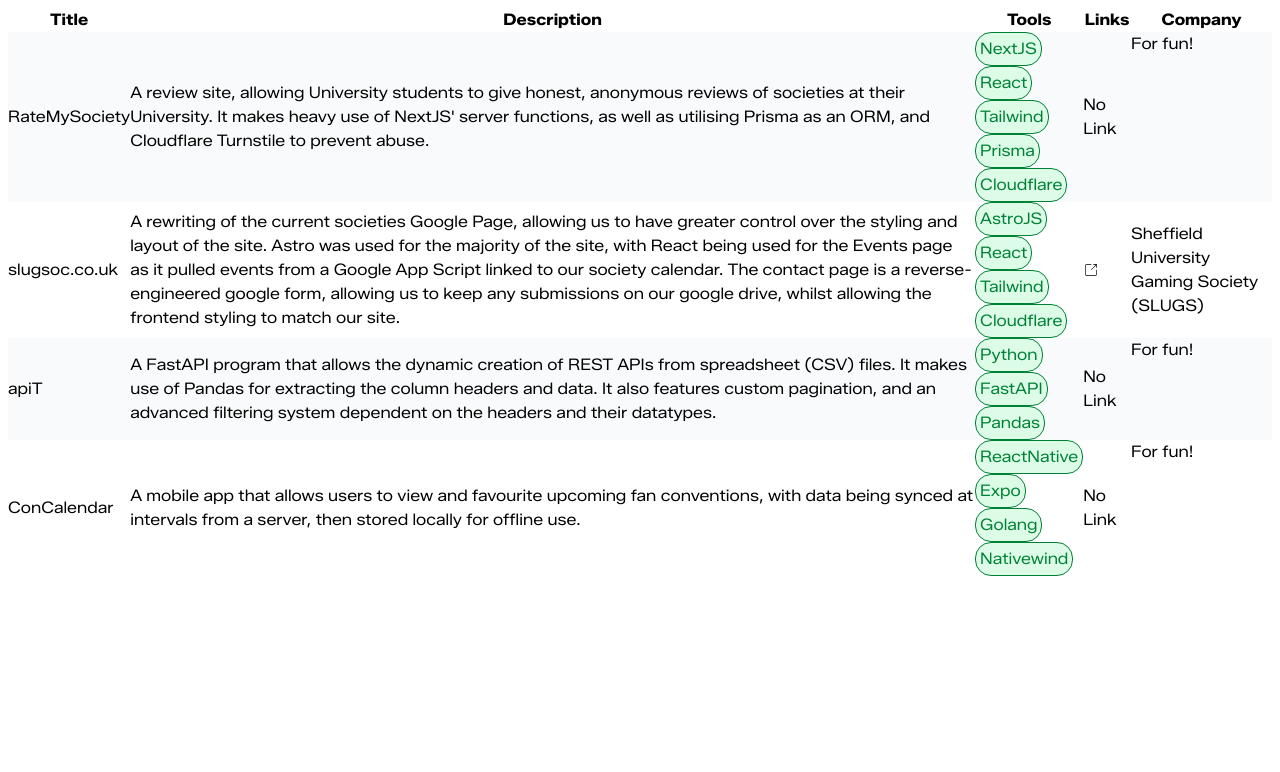
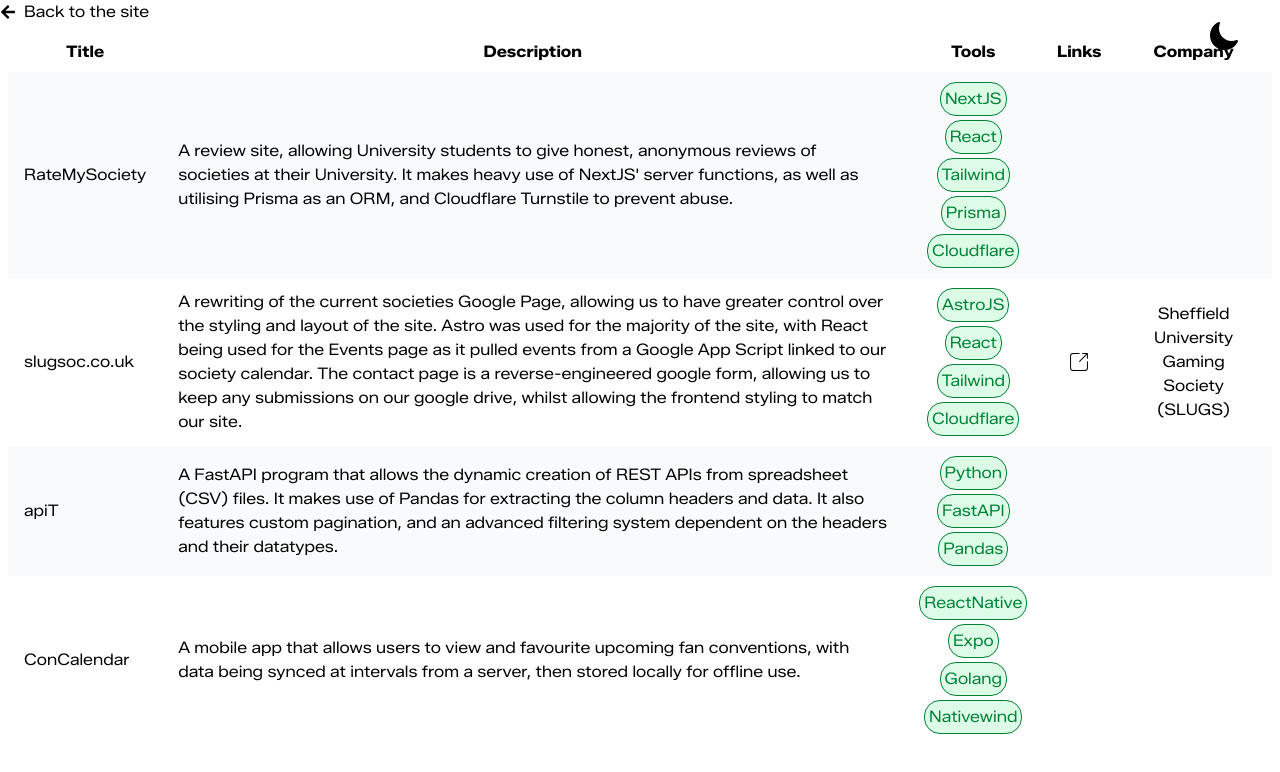
Before and after one commit to OGD311/uk.co.ogoodwinday_nextjs, a Next.js app: page /projects in a window 1280 px wide. Shown: the top 772 px of the page. Built offline with nearby package versions, Linux system fonts and the light colour scheme.

Commit message:
Fixed issues with width of entries, added styling to buttons and fixed dark mode. Added back to main page link.

```diff
--- a/src/app/projects/page.tsx
+++ b/src/app/projects/page.tsx
@@ -1,42 +1,64 @@
+"use client"
 import Link from "next/link";
 import { projects } from "../../../public/data/projects";
 import { CiShare1 } from "react-icons/ci";
+import { FaArrowLeft } from "react-icons/fa";
+import DarkModeToggle from "@/components/DarkModeToggle";
 
 export default function Projects(){
 
 
     return projects ? (
-        <div className="flex w-full justify-center">
+        <div className="flex min-h-screen flex-col text-text dark:text-text-dark bg-bg dark:bg-bg-dark *:duration-200 *:transition">
+            <DarkModeToggle />
+            <div >
+                <Link href={"/"} className="flex align-middle items-center">
+                    <FaArrowLeft />
+                    <span className="ml-2">Back to the site</span>
+                </Link>
+            </div>
             <table className="m-2">
                 <thead>
-                    <th>Title</th>
+                    <tr>
+                        <th className="p-2">Title</th>
                         <th>Description</th>
                         <th>Tools</th>
                         <th>Links</th>
                         <th>Company</th>
+                    </tr>
                 </thead>
                 <tbody>
                     {projects.map((project) => (
-                        <tr key={project.title} className="odd:bg-gray-50">
-                            <td>{project.title}</td>
-                            <td>{project.description}</td>
-                            <td>
+                        <tr key={project.title} className="odd:bg-gray-50 odd:dark:bg-gray-950 *:px-4 *:py-2">
+                            <td >{project.title}</td>
+                            <td className="w-3/5">{project.description}</td>
+                            <td className="flex flex-col items-center *:my-0.5">
                                 {project.tools.map(tool =>
                                     <p key={tool} className="rounded-2xl border w-fit p-1 bg-pill-body text-pill-text dark:bg-pill-body-dark dark:text-pill-text-dark">{tool}</p>
                                 )}
                             </td>
-                            {project.link &&
+                            {project.link ? (
                                     <td>
                                         <Link href={project.link}>
-                                        <CiShare1 />
+                                            <CiShare1 className="w-10 h-10 hover:bg-hover dark:hover:bg-hover-dark rounded-lg duration-200 transition p-2" />
                                         </Link>
                                     </td>
+                                )
+                                :
+                                (
+                                    <td></td>
+                                )
                             }
-                            {!project.link && <td>No Link</td>}
-                            {project.company &&
-                                <td>{project.company}</td>
+                            {project.company ?
+                                (
+                                    <td className="w-1/8 text-center">{project.company}</td>
+                                )
+                                :
+                                (
+                                    <td></td>
+                                )
                             }
-                            {!project.company && <p>For fun!</p>}
+
                         </tr>
                     ))}
                 </tbody>
```
Lines whose indentation alone changed are shown as unchanged.
